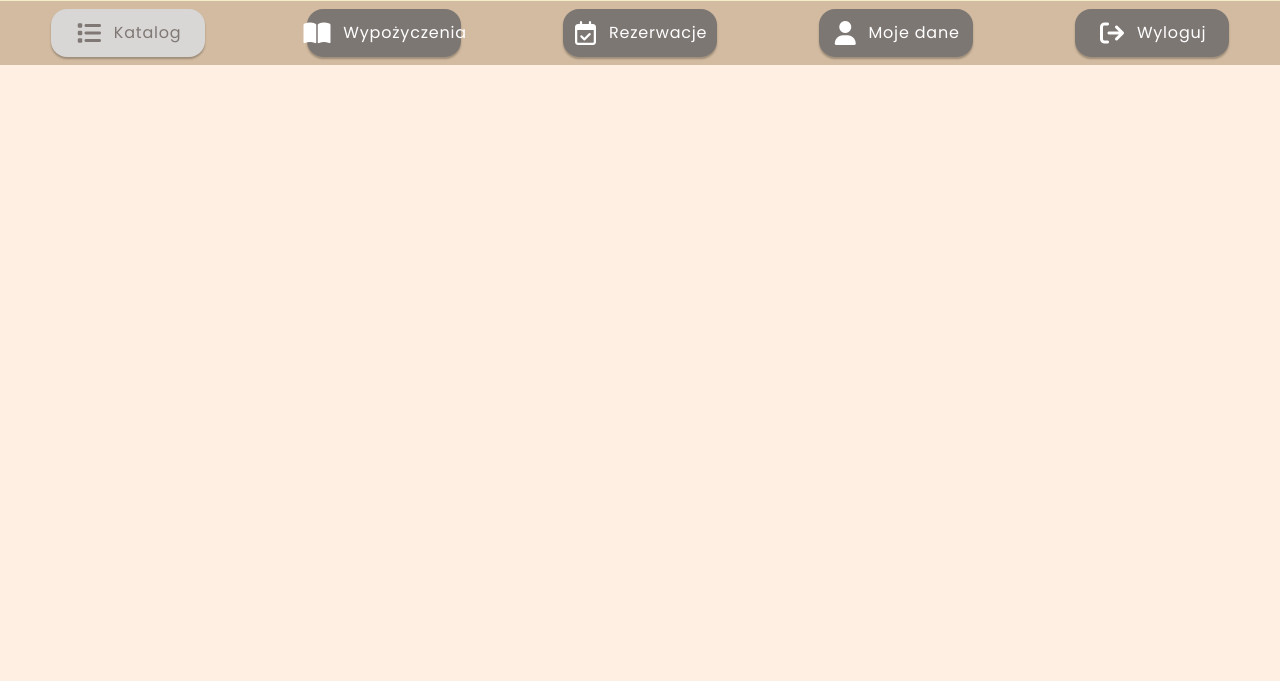
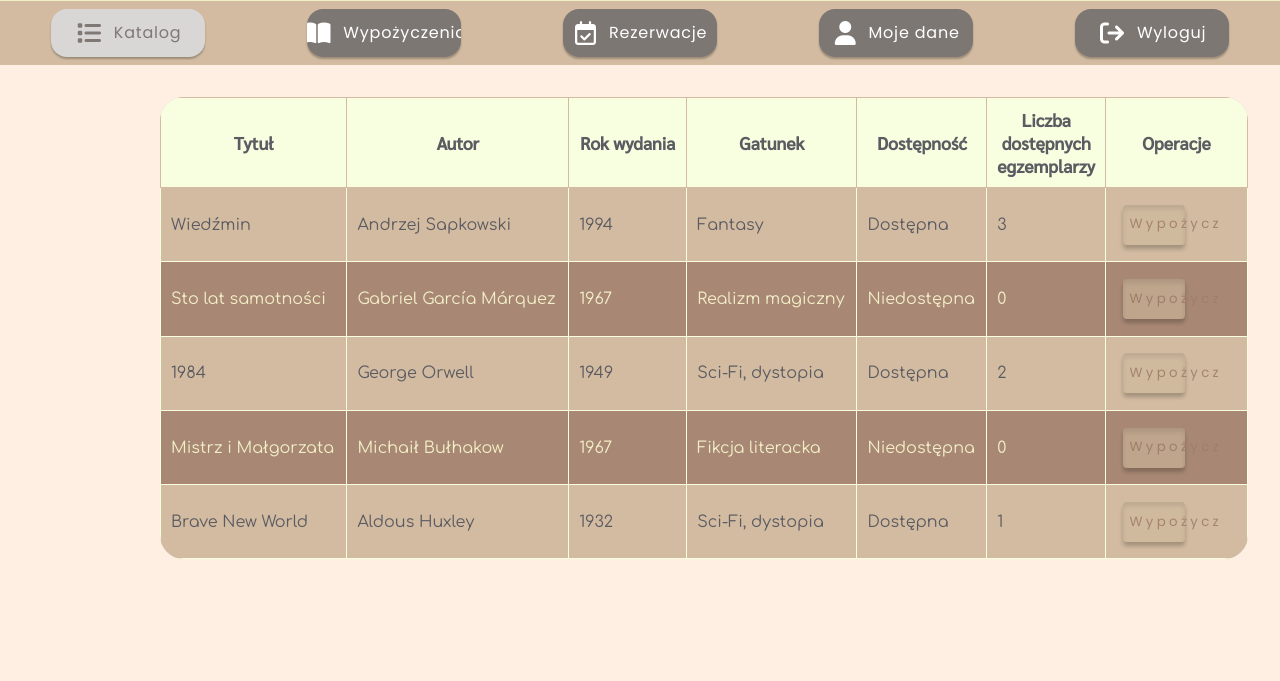
Before and after one commit to ZimmerPM/WDPAI, a PHP site: page /public/views/catalog.html in a window 1280 px wide. Shown: the part 119-800 px from the top of the page. Run offline with PHP 8.4, Linux system fonts and the light colour scheme; some libraries are stand-ins or nearby versions.

Commit message:
Added table creation inside catalog view

```diff
--- a/public/css/style.css
+++ b/public/css/style.css
@@ -112,6 +112,7 @@ nav {
     display: flex;
     justify-content: space-around;
     align-items: center; /* Wyśrodkowuje przyciski w pionie */
+
 }
 
 nav .nav-button {
@@ -129,6 +130,8 @@ nav .nav-button {
     justify-content: center;
     align-items: center;
     transition: background 0.3s ease; /* Płynne przejście dla efektu hover */
+    overflow: hidden;
+
 }
 
 /* Styl dla efektu hover */
@@ -144,6 +147,7 @@ nav .nav-button i {
     font-size: 1.5em; /* lub inna wartość, którą chcesz ustawić */
 }
 
+
 nav .nav-button.active {
     background: #d8d7d6;
     color: #7F7874;
@@ -151,4 +155,5 @@ nav .nav-button.active {
 
 nav .nav-button.active:hover {
     background: #c2c2c2; /* Ciemniejsze tło dla efektu hover */
+
 }
--- /dev/null
+++ b/public/css/table-styles.css
@@ -0,0 +1,46 @@
+.catalog-table {
+    margin-top: 2em;
+    margin-left: auto;
+    margin-right: 2em;
+    border-radius: 1.5em;
+    box-shadow: 0 0 0 1px #ccc inset;
+    overflow: hidden;  /*Ukrycie linii narożników */
+    border-collapse: collapse; /*Linie sąsiadujących komórek łączą się ze sobą */
+    width: 85%;
+    font-family: 'Comfortaa', cursive;
+
+}
+
+.catalog-table th, .catalog-table td {
+    padding: 10px;
+}
+
+
+
+.catalog-table th {
+    font-family: 'Sarabun', sans-serif;
+    font-size: 1.1em;
+    background-color: #F7FFE0;
+    color: #5B5B62;
+    text-align: center;
+    border: 1px solid #D2BBA0
+}
+
+.catalog-table th:nth-child(6) {
+    white-space: normal;
+    width: 3em;
+}
+
+.catalog-table td {
+    border: 1px solid #F7FFE0; /* Kolor linii komórek dla wierszy (poza nagłówkiem) */
+}
+
+.catalog-table tbody tr:nth-child(odd) {
+    background-color: #D2BBA0; /* Tło dla nieparzystych wierszy */
+    color: #5B5B62; /* Kolor tekstu dla nieparzystych wierszy */
+}
+
+.catalog-table tbody tr:nth-child(even) {
+    background-color: rgba(159, 126, 105, 0.9); /* Tło dla parzystych wierszy */
+    color: #F2EFC7; /* Kolor tekstu dla parzystych wierszy */
+}
--- a/public/views/catalog.html
+++ b/public/views/catalog.html
@@ -5,13 +5,14 @@
     <meta name="viewport" content="width=device-width, initial-scale=1.0">
     <script src="https://kit.fontawesome.com/faceb1bdbd.js" crossorigin="anonymous"></script>
 
-    <link href="https://fonts.googleapis.com/css2?family=Poppins:wght@100;200;300;400;500&display=swap" rel="stylesheet">
+    <link href="https://fonts.googleapis.com/css2?family=Comfortaa:wght@300;400;500;600;700&family=Poppins:wght@100;200;300;400;500&family=Sarabun:wght@100;200;300;400;500&display=swap" rel="stylesheet">
 
     <!-- Preconnects for Performance Improvement -->
     <link rel="preconnect" href="https://fonts.googleapis.com">
     <link rel="preconnect" href="https://fonts.gstatic.com" crossorigin>
 
     <link rel="stylesheet" type="text/css" href="../css/style.css">
+    <link rel="stylesheet" type="text/css" href="../css/table-styles.css">
     <title>Katalog książek</title>
 </head>
 <body class="catalog">
@@ -41,5 +42,66 @@
             <i class="fa-solid fa-arrow-right-from-bracket"></i> <span>Wyloguj</span>
         </a>
     </nav>
+
+    <table class="catalog-table">
+        <thead>
+            <tr>
+                <th>Tytuł</th>
+                <th>Autor</th>
+                <th>Rok wydania</th>
+                <th>Gatunek</th>
+                <th>Dostępność</th>
+                <th>Liczba dostępnych egzemplarzy</th>
+                <th>Operacje</th>
+            </tr>
+        </thead>
+        <tbody>
+            <tr>
+                <td>Wiedźmin</td>
+                <td>Andrzej Sapkowski</td>
+                <td>1994</td>
+                <td>Fantasy</td>
+                <td>Dostępna</td>
+                <td>3</td>
+                <td><button>Wypożycz</button></td>
+            </tr>
+            <tr>
+                <td>Sto lat samotności</td>
+                <td>Gabriel García Márquez</td>
+                <td>1967</td>
+                <td>Realizm magiczny</td>
+                <td>Niedostępna</td>
+                <td>0</td>
+                <td><button disabled>Wypożycz</button></td>
+            </tr>
+            <tr>
+                <td>1984</td>
+                <td>George Orwell</td>
+                <td>1949</td>
+                <td>Sci-Fi, dystopia</td>
+                <td>Dostępna</td>
+                <td>2</td>
+                <td><button>Wypożycz</button></td>
+            </tr>
+            <tr>
+                <td>Mistrz i Małgorzata</td>
+                <td>Michaił Bułhakow</td>
+                <td>1967</td>
+                <td>Fikcja literacka</td>
+                <td>Niedostępna</td>
+                <td>0</td>
+                <td><button disabled>Wypożycz</button></td>
+            </tr>
+            <tr>
+                <td>Brave New World</td>
+                <td>Aldous Huxley</td>
+                <td>1932</td>
+                <td>Sci-Fi, dystopia</td>
+                <td>Dostępna</td>
+                <td>1</td>
+                <td><button>Wypożycz</button></td>
+            </tr>
+        </tbody>
+    </table>
 </body>
 </html>
```
